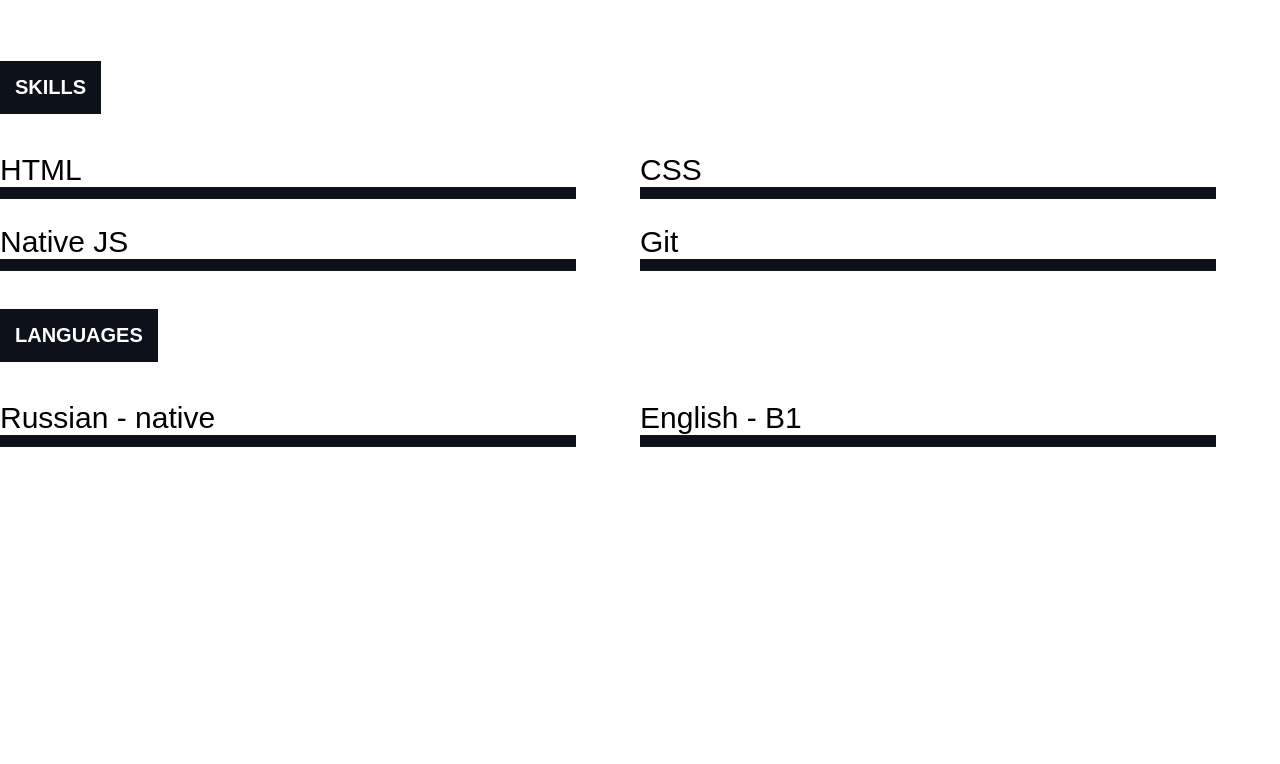
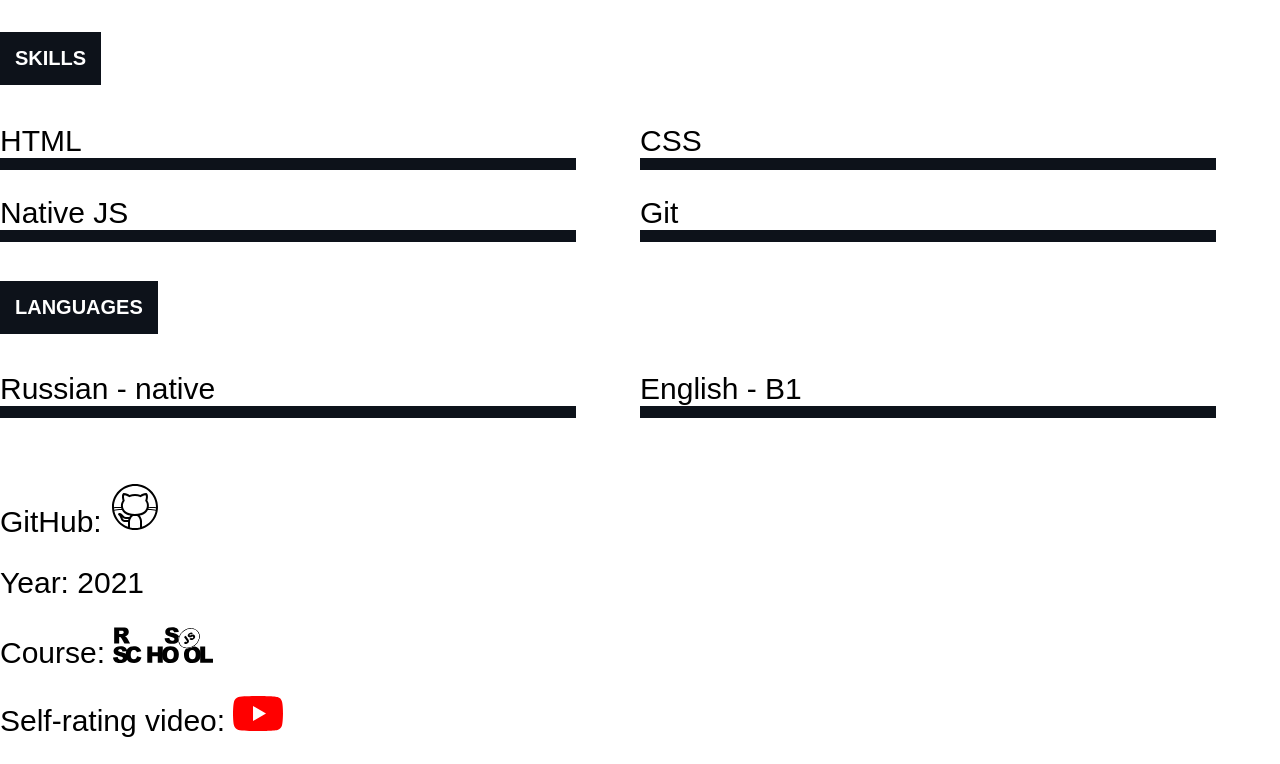
Before and after one commit to Maiev93/rsschool-cv, a plain HTML site: page index.html in a window 1280 px wide. Shown: the part 1452-2216 px from the top of the page. Before the commit the page ends 1925 px from the top, so only its background shows below. Drawn offline with nearby package versions, Linux system fonts and the light colour scheme.

Commit message:
feat: add footer and links

```diff
--- a/index.html
+++ b/index.html
@@ -41,6 +41,7 @@
                     <li class="fac">Dosage form technology (residency), SSMU, Tomsk <p class="date">september 2019- august 2021</p></li>
                     <li class="fac">Faculty of pharmacy, SSMU, Tomsk <p class="date">september 2011- july 2019</p></li>
                 </ul>
+            </section>
             <section class="exp">
                 <h2 class="section__header">Experience</h2>
                 <ul class="expierence">
@@ -53,7 +54,6 @@
                 <h2 class="section__header">Employment history</h2>
                 <p>Pharmasict, "Sovetskaya" farmacy, Tomsk </p>
                 <p class="date">october 2018 - december 2019</p>
-            </section>
             </section>
             <section class="skills">
                 <h2 class="section__header">Skills</h2>
@@ -73,6 +73,12 @@
 
             </section>
         </main>
+        <footer class="footer">
+            <p class="contacts">GitHub: <a href="https://github.com/Maiev93/rsschool-cv"><img src="github.svg" alt="icon" width="50"></a></p>
+            <p class="year">Year: <time datetime="2021-02-28 00:20">2021</time></p>
+            <p class="course">Course: <a href="https://rs.school/js/"><img src="rss.svg" alt="icon" width="100"></a></p>
+            <p class="youtube">Self-rating video: <a href="https://youtu.be/XXHo03ayrLs"><img src="yt.svg" alt="icon" width="50"></a></p>
+        </footer>
     </div>
 </body>
 </html>
--- a/style.css
+++ b/style.css
@@ -82,3 +82,9 @@ pre {
     border-bottom: 12px solid #0d121a;
     margin: 2% 5% 0 0;
 }
+.footer {
+    margin-top: 5%;
+}
+.footer p {
+    margin: 2% 0;
+}
```
Also changed, not shown: github.svg (added), rss.svg (added), yt.svg (added).
